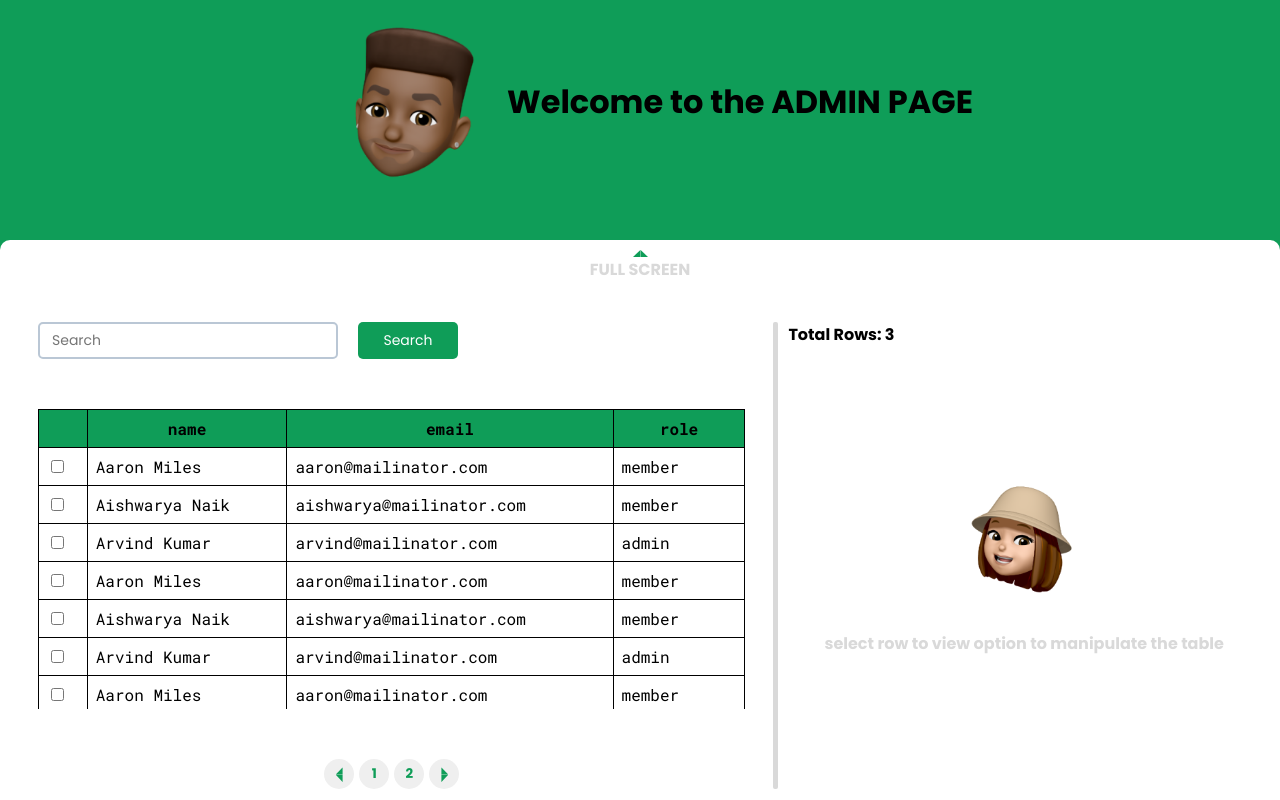
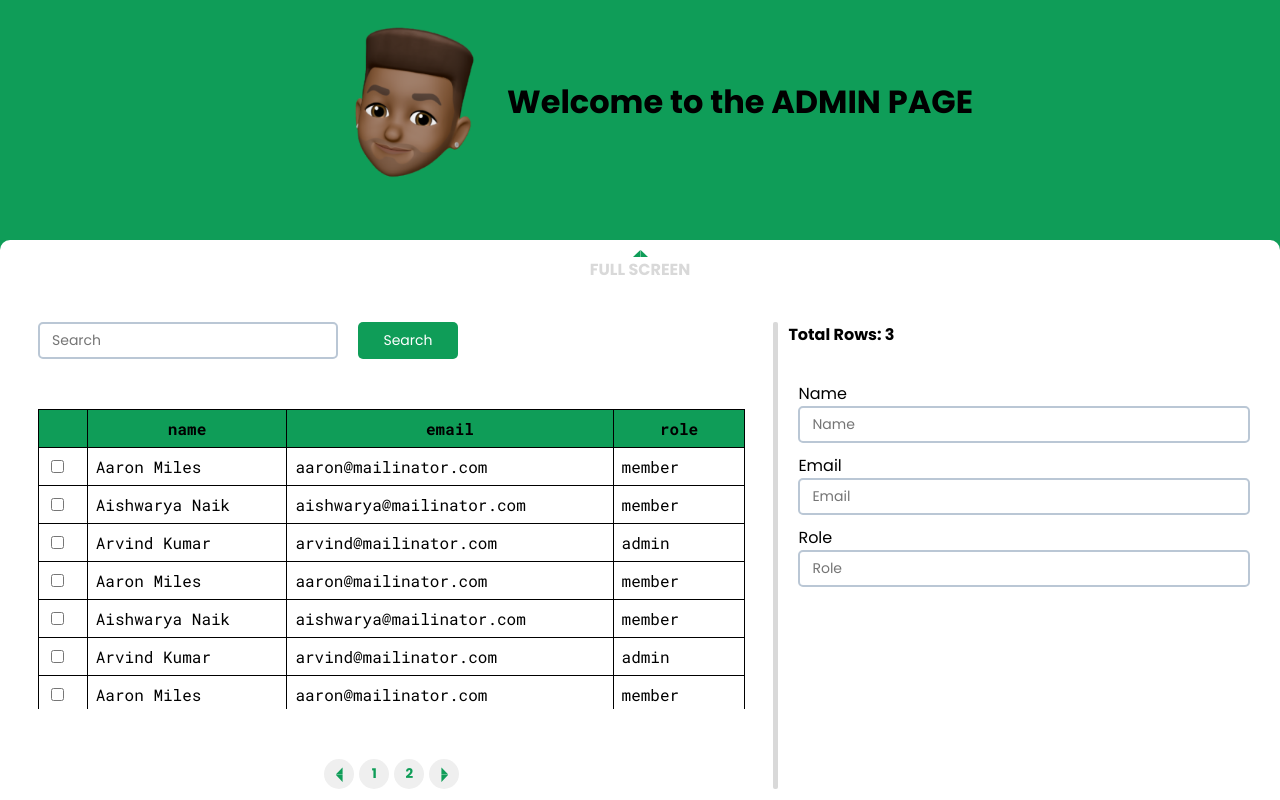
Before and after one commit to suvel/admin_basic, a React (Create React App) app: page / in a window 1280 px wide. Built offline with nearby package versions, Linux system fonts and the light colour scheme.

Commit message:
Placed Form inside TableDataPallet

```diff
--- a/src/TableDataPallet/index.js
+++ b/src/TableDataPallet/index.js
@@ -1,12 +1,14 @@
 import React from "react";
 import "./style.css";
 import NoActionPlaceholder from "../NoActionPlaceholder";
+import Form from '../Form'
 
 function TableDataPallet() {
   return (
     <div className="TableDataPallet">
       <div className="TableDataPallet_rowCount">Total Rows: 3</div>
-      <NoActionPlaceholder />
+      {/* <NoActionPlaceholder /> */}
+      <Form />
     </div>
   );
 }
--- a/src/TableDataPallet/style.css
+++ b/src/TableDataPallet/style.css
@@ -1,4 +1,7 @@
 .TableDataPallet {
+  display: flex;
+  flex-direction: column;
+  gap:24px;
   padding: 10px;
   box-sizing: border-box;
 }
```
